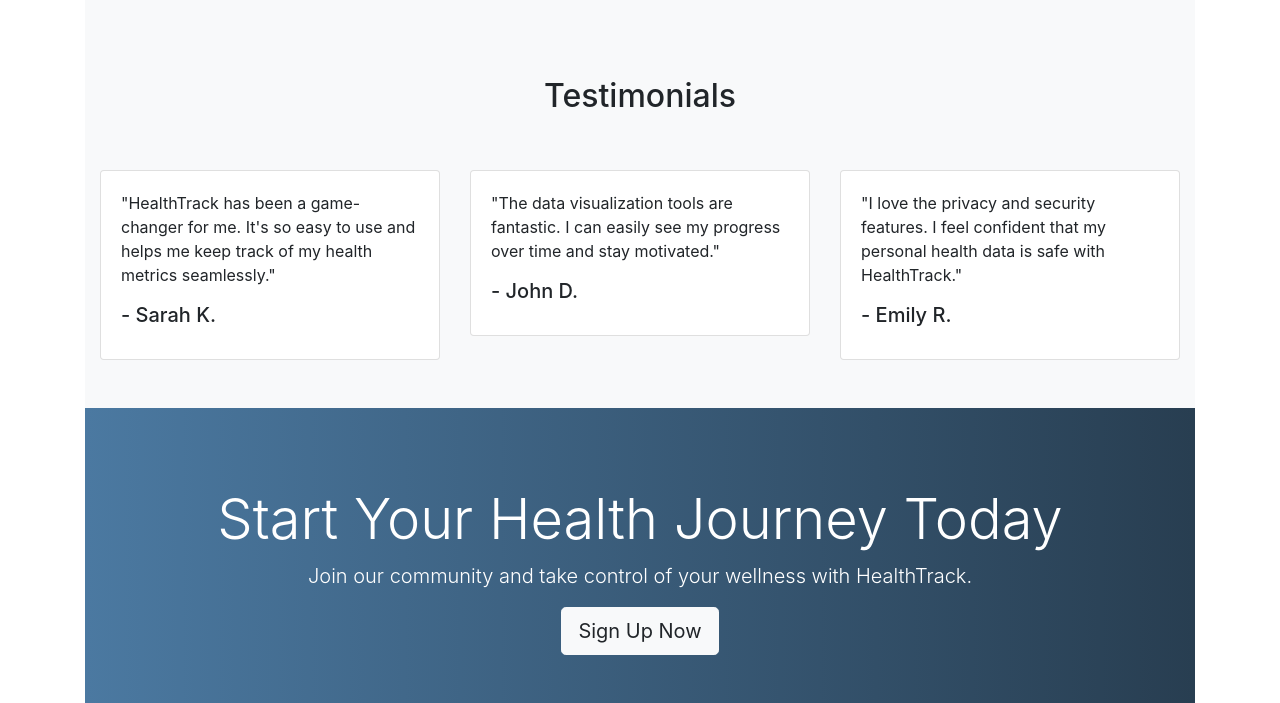
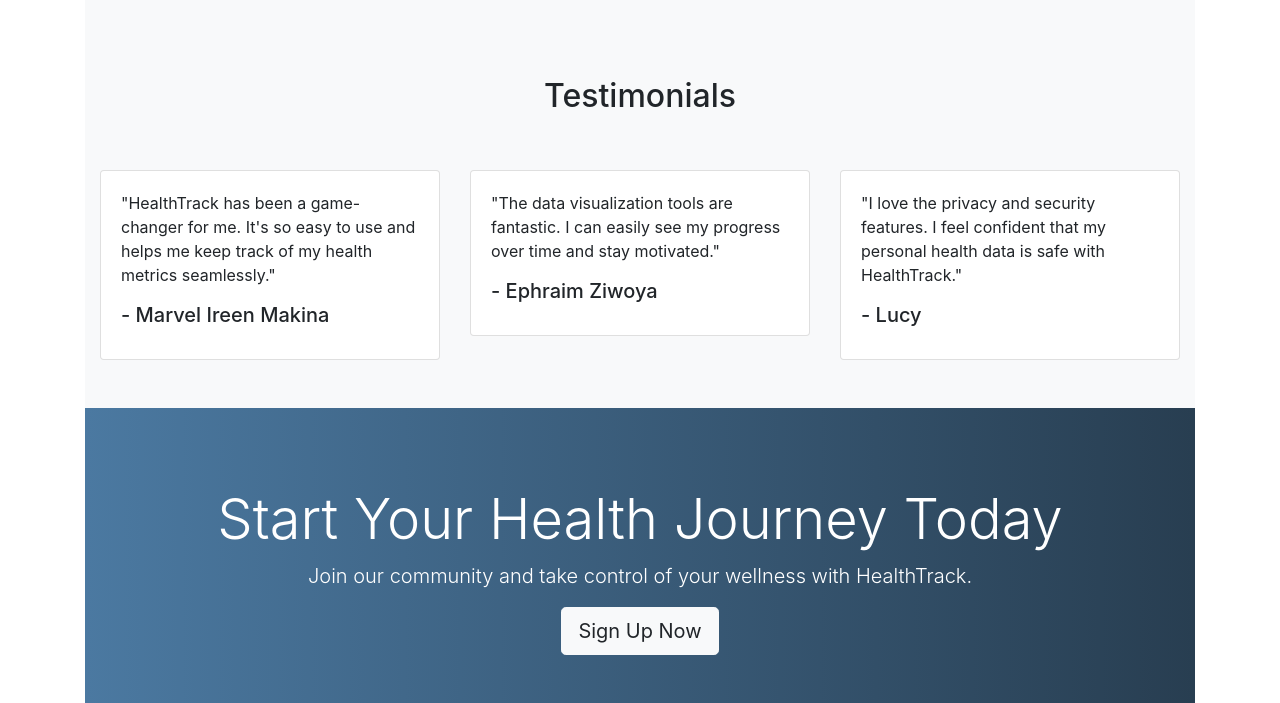
Before and after one commit to Ephyz8/Project, a Flask app: page / in a window 1280 px wide. Shown: the part 834-1537 px from the top of the page. Run offline with Flask 3, Linux system fonts and the light colour scheme; some libraries are stand-ins or nearby versions.

Commit message:
frontend

```diff
--- a/app/templates/index.html
+++ b/app/templates/index.html
@@ -43,7 +43,7 @@
                 <div class="card">
                     <div class="card-body">
                         <p class="card-text">"HealthTrack has been a game-changer for me. It's so easy to use and helps me keep track of my health metrics seamlessly."</p>
-                        <h5 class="card-title">- Sarah K.</h5>
+                        <h5 class="card-title">- Marvel Ireen Makina</h5>
                     </div>
                 </div>
             </div>
@@ -51,7 +51,7 @@
                 <div class="card">
                     <div class="card-body">
                         <p class="card-text">"The data visualization tools are fantastic. I can easily see my progress over time and stay motivated."</p>
-                        <h5 class="card-title">- John D.</h5>
+                        <h5 class="card-title">- Ephraim Ziwoya</h5>
                     </div>
                 </div>
             </div>
@@ -59,7 +59,7 @@
                 <div class="card">
                     <div class="card-body">
                         <p class="card-text">"I love the privacy and security features. I feel confident that my personal health data is safe with HealthTrack."</p>
-                        <h5 class="card-title">- Emily R.</h5>
+                        <h5 class="card-title">- Lucy</h5>
                     </div>
                 </div>
             </div>
```
